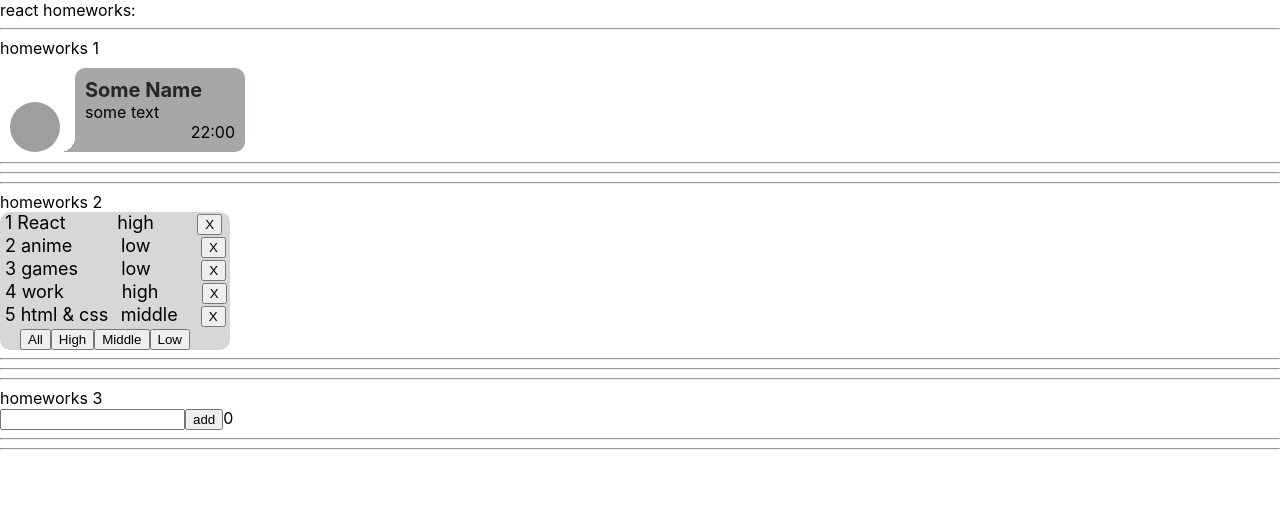
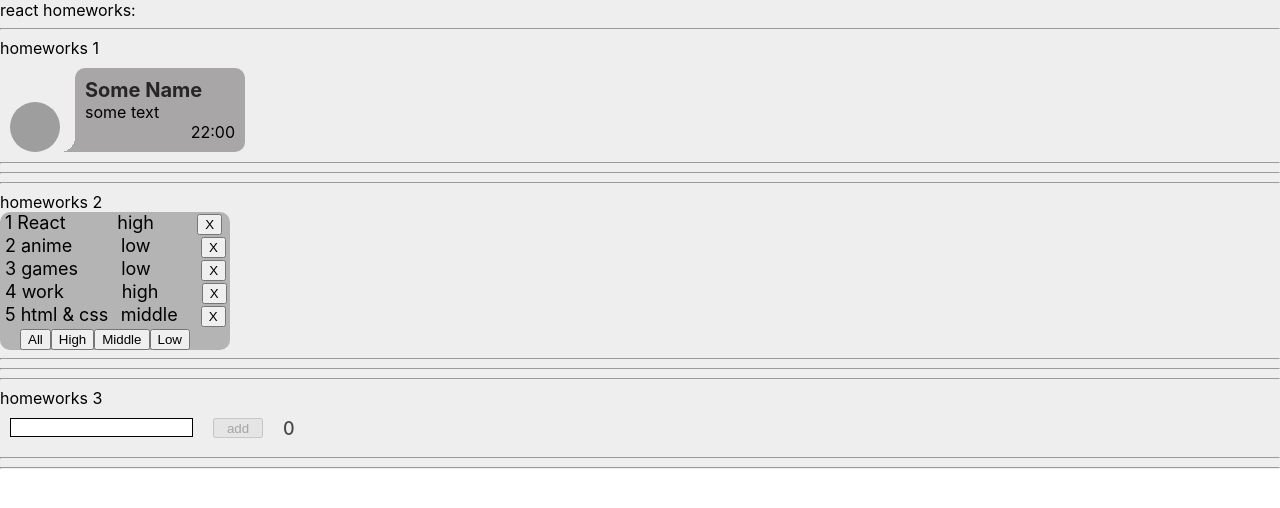
Before and after one commit to MichaelNovickiy/tasks_from_ignat, a React (Create React App) app: page / in a window 1280 px wide. Shown: the top 508 px of the page. Built offline with nearby package versions, Linux system fonts and the light colour scheme; grey boxes are pictures that could not be loaded.

Commit message:
task 3 completed

```diff
--- a/src/p1-main/m1-ui/u1-app/App.module.css
+++ b/src/p1-main/m1-ui/u1-app/App.module.css
@@ -1,3 +1,3 @@
 .App {
-
+background-color: #eeeeee;
 }
--- a/src/p2-homeworks/h2/Affairs.module.css
+++ b/src/p2-homeworks/h2/Affairs.module.css
@@ -1,5 +1,5 @@
 .affairBlock {
-    background-color: #d7d7d7;
+    background-color: #b4b4b4;
     width: 230px;
     border-radius: 10px;
     font-weight: 400;
--- a/src/p2-homeworks/h3/Greeting.module.css
+++ b/src/p2-homeworks/h3/Greeting.module.css
@@ -1,7 +1,29 @@
-.someClass {
+.greeting {
+    display: flex;
+}
 
+input {
+    margin: 10px;
 }
 
 .error {
+    color: red;
+}
+
+.errorInput{
     border: 1px solid red;
 }
+.input {
+    border: 1px solid black;
+}
+.btn {
+    margin: 10px;
+    width: 50px;
+    height: 20px;
+}
+.totalUsers {
+    margin: 10px;
+    font-weight: 500;
+    font-size: large;
+    color: #494848;
+}
--- a/src/p2-homeworks/h3/Greeting.tsx
+++ b/src/p2-homeworks/h3/Greeting.tsx
@@ -1,5 +1,6 @@
 import React from 'react'
 import s from './Greeting.module.css'
+import {UserType} from "./HW3";
 
 type GreetingPropsType = {
     name: string
@@ -7,20 +8,28 @@ type GreetingPropsType = {
     addUser: () => void
     error: string
     totalUsers: number
+    onEnter: (e: React.KeyboardEvent<HTMLInputElement>) => void
 }
 
 // презентационная компонента (для верстальщика)
 const Greeting: React.FC<GreetingPropsType> = (
-    {name, setNameCallback, addUser, error, totalUsers}
+    {name, setNameCallback, addUser, error, totalUsers, onEnter, }
 ) => {
-    const inputClass = (s.error.length > 0 ? error : '')
+    const inputClass = error ? s.errorInput : s.input
+    return (
+        <div className={s.greeting}>
+           <div>
+               <input value={name}
+                      onChange={setNameCallback}
+                      className={inputClass}
+                      onKeyPress={onEnter}
+                      onBlur={setNameCallback}
+               />
+               <div className={s.error}>{error}</div>
+           </div>
 
-    return (
-        <div>
-            <input value={name} onChange={setNameCallback} className={inputClass}/>
-            <span>{error}</span>
-            <button onClick={addUser}>add</button>
-            <span>{totalUsers}</span>
+            <button onClick={addUser} disabled={!name} className={s.btn}>add</button>
+            <div className={s.totalUsers}>{totalUsers}</div>
         </div>
     )
 }
--- a/src/p2-homeworks/h3/GreetingContainer.tsx
+++ b/src/p2-homeworks/h3/GreetingContainer.tsx
@@ -3,7 +3,7 @@ import Greeting from './Greeting'
 import {UserType} from "./HW3";
 
 type GreetingContainerPropsType = {
-    users: UserType
+    users: UserType[]
     addUserCallback: (name: string) => void
 }
 
@@ -12,20 +12,33 @@ type GreetingContainerPropsType = {
 
 // более современный и удобный для про :)
 // уровень локальной логики
-const GreetingContainer: React.FC<GreetingContainerPropsType> = ({
-                                                                     users,
-                                                                     addUserCallback
-                                                                 }) => {
-    const [name, setName] = useState<any>('') // need to fix any
-    const [error, setError] = useState<any>('') // need to fix any
+const GreetingContainer: React.FC<GreetingContainerPropsType> = ({users, addUserCallback}) => {
+    const [name, setName] = useState<string>('')
+    const [error, setError] = useState<string>('')
 
     const setNameCallback = (event: React.ChangeEvent<HTMLInputElement>) => {
-        setName(event.currentTarget.value)
+        const trimmedName = event.currentTarget.value.trim()
+
+        if (trimmedName) {
+            setName(trimmedName)
+            setError('')
+        } else {
+            setName('')
+            setError('Title is required')
+        }
     }
     const addUser = () => {
+        addUserCallback(name)
         alert(`Hello  ! ${name}`)
         setTotalUsers(totalUsers + 1)
         setName('')
+    }
+
+    const onEnter = (e:React.KeyboardEvent<HTMLInputElement>)=>{
+        // console.log(e.key)
+        if (e.key === 'Enter') {
+            addUser()
+        }
     }
 
     let [totalUsers, setTotalUsers] = useState<number>(0)
@@ -37,6 +50,7 @@ const GreetingContainer: React.FC<GreetingContainerPropsType> = ({
             addUser={addUser}
             error={error}
             totalUsers={totalUsers}
+            onEnter={onEnter}
         />
     )
 }
--- a/src/p2-homeworks/h3/HW3.tsx
+++ b/src/p2-homeworks/h3/HW3.tsx
@@ -10,12 +10,10 @@ export type UserType = {
 
 // уровень работы с глобальными данными
 function HW3() {
-    // @ts-ignore
-    const [users, setUsers] = useState<UserType>([])
+    const [users, setUsers] = useState<UserType[]>([])
 
     const addUserCallback = (name: string) => {
-        // @ts-ignore
-        setUsers([v1(), name])
+        setUsers([...users, {_id: v1(), name}])
     }
 
     return (
```
